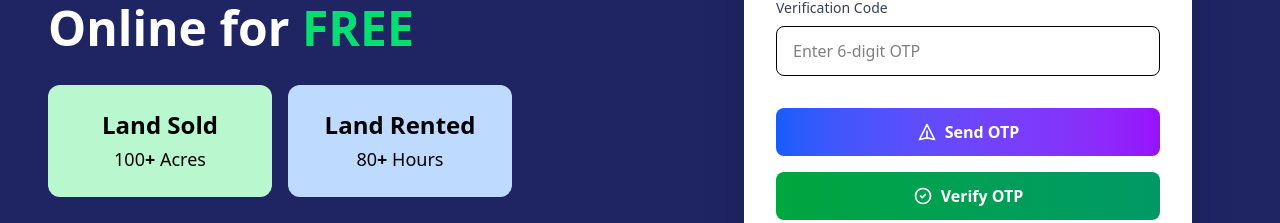
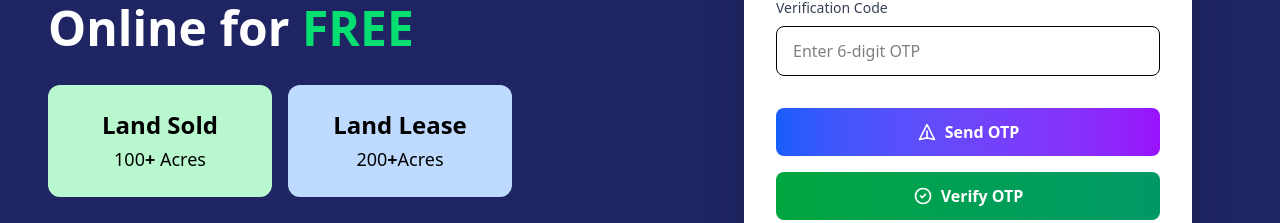
Before and after one commit to rajeev-the/Final_real_Estate, a React (Vite) app: page /login/agent in a window 1280 px wide. Shown: the part 322-545 px from the top of the page. Built offline with nearby package versions, Linux system fonts and the light colour scheme; no server answers.

Commit message:
update newwww  Frontend

```diff
--- a/src/Pages/Agent_page/LoginAgent.jsx
+++ b/src/Pages/Agent_page/LoginAgent.jsx
@@ -176,8 +176,8 @@ const sendverification = async () => {
               <div className="text-lg">100<strong>+</strong> Acres</div>
             </div>
             <div className="bg-blue-200 text-black p-5 sm:p-6 rounded-xl w-full sm:w-56 text-center">
-              <div className="text-xl sm:text-2xl font-bold mb-1">Land Rented</div>
-              <div className="text-lg">80<strong>+</strong> Hours</div>
+              <div className="text-xl sm:text-2xl font-bold mb-1">Land Lease</div>
+              <div className="text-lg">200<strong>+</strong>Acres</div>
             </div>
           </div>
 
```
